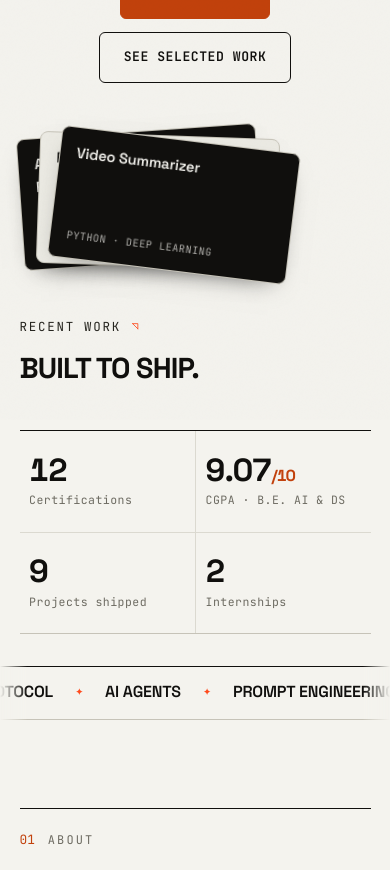
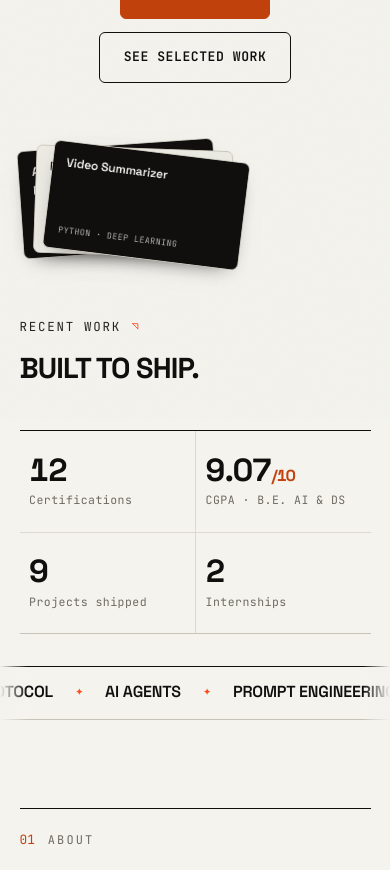
Before and after one commit to sachin-2004jlr/My-Portifolio, a React (Vite) app: page / in a window 390 px wide. Shown: the part 987-1857 px from the top of the page. Built offline with nearby package versions, Linux system fonts and the light colour scheme.

Commit message:
responsive: scale the recent-work fan on <=420px so rotated cards stay on-screen

```diff
--- a/src/index.css
+++ b/src/index.css
@@ -697,6 +697,8 @@ section[id], [id='top'], [id='main'] { scroll-margin-top: calc(var(--nav-h) + 1r
 @media (max-width: 420px) {
   /* Keep the big name on one line without spilling off very narrow screens. */
   .hero__title { font-size: clamp(2.2rem, 12.5vw, 3rem); letter-spacing: -0.03em; }
+  /* Shrink the fixed-width recent-work fan so rotated cards stay on-screen. */
+  .hero__work-stack { transform: scale(0.82); transform-origin: left center; }
 }
 
 /* ---------- Reduced motion ---------- */
```
